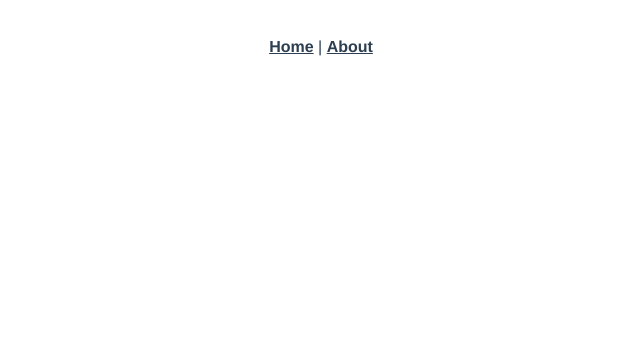
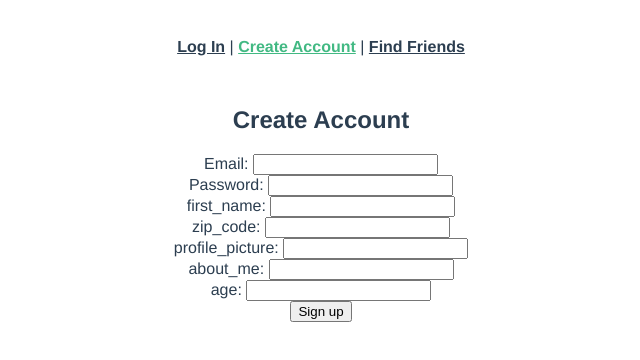
Before and after one commit to katke/playgroup-tutor-frontend, a Vue app: page /create-account in a window 1280 px wide. Shown: the top 360 px of the page, without its empty margins (319-959 px from the left). Built offline with nearby package versions, Linux system fonts and the light colour scheme.

Commit message:
functioning skeleton

```diff
--- a/package.json
+++ b/package.json
@@ -8,6 +8,7 @@
     "lint": "vue-cli-service lint"
   },
   "dependencies": {
+    "axios": "^0.23.0",
     "core-js": "^3.6.5",
     "vue": "^2.6.11",
     "vue-router": "^3.2.0"
--- a/src/App.vue
+++ b/src/App.vue
@@ -1,9 +1,11 @@
 <template>
   <div id="app">
     <div id="nav">
-      <router-link to="/">Home</router-link>
+      <router-link to="/log-in">Log In</router-link>
       |
-      <router-link to="/about">About</router-link>
+      <router-link to="/create-account">Create Account</router-link>
+      |
+      <router-link to="/find-friends">Find Friends</router-link>
     </div>
     <router-view />
   </div>
--- a/src/main.js
+++ b/src/main.js
@@ -1,6 +1,9 @@
 import Vue from "vue";
 import App from "./App.vue";
 import router from "./router";
+import axios from "axios";
+
+axios.defaults.baseURL = process.env.NODE_ENV === "development" ? "http://localhost:3000" : "/";
 
 Vue.config.productionTip = false;
 
@@ -8,3 +11,8 @@ new Vue({
   router,
   render: (h) => h(App),
 }).$mount("#app");
+
+var jwt = localStorage.getItem("jwt");
+if (jwt) {
+  axios.defaults.headers.common["Authorization"] = "Bearer " + jwt;
+}
--- a/src/router/index.js
+++ b/src/router/index.js
@@ -1,6 +1,9 @@
 import Vue from "vue";
 import VueRouter from "vue-router";
 import Home from "../views/Home.vue";
+import CreateAccount from "../views/CreateAccount.vue";
+import LogIn from "../views/LogIn.vue";
+import FindFriends from "../views/FindFriends.vue";
 
 Vue.use(VueRouter);
 
@@ -18,6 +21,21 @@ const routes = [
     // which is lazy-loaded when the route is visited.
     component: () => import(/* webpackChunkName: "about" */ "../views/About.vue"),
   },
+  {
+    path: "/create-account",
+    name: "Create Account",
+    component: CreateAccount,
+  },
+  {
+    path: "/log-in",
+    name: "LogIn",
+    component: LogIn,
+  },
+  {
+    path: "/find-friends",
+    name: "FindFriends",
+    component: FindFriends,
+  },
 ];
 
 const router = new VueRouter({
--- /dev/null
+++ b/src/views/CreateAccount.vue
@@ -0,0 +1,59 @@
+<template>
+  <div class="createaccount">
+    <h2>Create Account</h2>
+    <div>
+      <div>
+        Email:
+        <input type="text" v-model="inputParams.email" />
+      </div>
+      <div>
+        Password:
+        <input type="text" v-model="inputParams.password" />
+      </div>
+      <div>
+        first_name:
+        <input type="text" v-model="inputParams.first_name" />
+      </div>
+      <div>
+        zip_code:
+        <input type="number" v-model="inputParams.zip_code" />
+      </div>
+      <div>
+        profile_picture:
+        <input type="text" v-model="inputParams.profile_picture" />
+      </div>
+      <div>
+        about_me:
+        <input type="text" v-model="inputParams.about_me" />
+      </div>
+      <div>
+        age:
+        <input type="number" v-model="inputParams.age" />
+      </div>
+      <button @click="createAccount()">Sign up</button>
+    </div>
+  </div>
+</template>
+
+<style></style>
+
+<script>
+import axios from "axios";
+export default {
+  data: function () {
+    return {
+      inputParams: {},
+    };
+  },
+  created: function () {},
+  methods: {
+    createAccount: function () {
+      axios.post("/users", this.inputParams).then((response) => {
+        console.log(response.data);
+        this.inputParams = {};
+        this.$router.push("/log-in");
+      });
+    },
+  },
+};
+</script>
--- /dev/null
+++ b/src/views/FindFriends.vue
@@ -0,0 +1,32 @@
+<template>
+  <div class="find-friends">
+    <h1>Welcome to Playgroup Tutor!</h1>
+    <div v-for="user in users" v-bind:key="user.id">
+      {{ user }}
+    </div>
+  </div>
+</template>
+
+<style></style>
+
+<script>
+import axios from "axios";
+export default {
+  data: function () {
+    return {
+      users: [],
+    };
+  },
+  created: function () {
+    this.usersIndex();
+  },
+  methods: {
+    usersIndex: function () {
+      axios.get("/users").then((response) => {
+        console.log(response);
+        this.users = response.data;
+      });
+    },
+  },
+};
+</script>
--- a/src/views/Home.vue
+++ b/src/views/Home.vue
@@ -1,18 +1,29 @@
 <template>
   <div class="home">
-    <img alt="Vue logo" src="../assets/logo.png" />
-    <HelloWorld msg="Welcome to Your Vue.js App" />
+    <h1>Welcome to Playgroup Tutor!</h1>
+    <div>
+      <button @click="showLogIn()">Log in</button>
+      |
+      <button @click="showCreateAccount()">Create Account</button>
+    </div>
   </div>
 </template>
 
+<style></style>
+
 <script>
-// @ is an alias to /src
-import HelloWorld from "@/components/HelloWorld.vue";
-
 export default {
-  name: "Home",
-  components: {
-    HelloWorld,
+  data: function () {
+    return {};
+  },
+  created: function () {},
+  methods: {
+    showLogIn: function () {
+      this.$router.push("/log-in");
+    },
+    showCreateAccount: function () {
+      this.$router.push("/create-account");
+    },
   },
 };
 </script>
--- /dev/null
+++ b/src/views/LogIn.vue
@@ -0,0 +1,38 @@
+<template>
+  <div class="login">
+    <h2>Log in</h2>
+    <div>
+      Email:
+      <input type="text" v-model="inputParams.email" />
+    </div>
+    <div>
+      Password:
+      <input type="text" v-model="inputParams.password" />
+    </div>
+    <div>
+      <button @click="signIn()">Log in</button>
+    </div>
+  </div>
+</template>
+
+<style></style>
+
+<script>
+import axios from "axios";
+export default {
+  data: function () {
+    return {
+      inputParams: {},
+    };
+  },
+  created: function () {},
+  methods: {
+    signIn: function () {
+      axios.post("/sessions", this.inputParams).then((response) => {
+        console.log(response.data);
+        this.inputParams = {};
+      });
+    },
+  },
+};
+</script>
```
Also changed, not shown: 1 other file (tests, documents, lock files or other folders).
